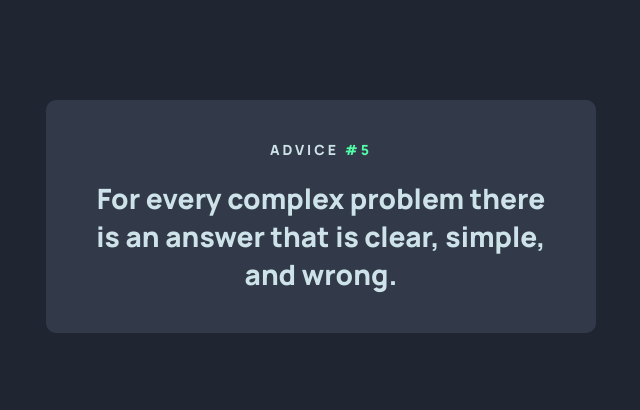
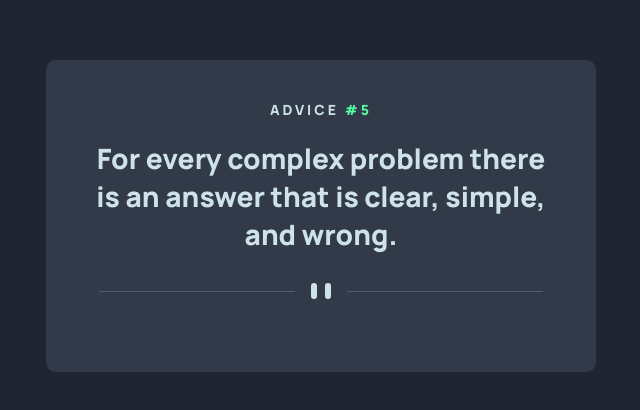
Before and after one commit to naveen-p08/advice-generator, a React (Vite) app: page / in a window 1280 px wide. Shown: the part 184-594 px from the top of the page, without its empty margins (319-959 px from the left). Built offline with nearby package versions, Linux system fonts and the light colour scheme.

Commit message:
added divider element

```diff
--- a/src/App.jsx
+++ b/src/App.jsx
@@ -10,6 +10,18 @@ function App() {
         </p>
         <p className={"advice-text"}>{advice}</p>
       </div>
+      <div className={"partition"}>
+        <picture aria-hidden={true}>
+          <source
+            media="(min-width: 45em)"
+            srcSet="./images/pattern-divider-desktop.svg"
+          />
+          <img
+            src="./images/pattern-divider-mobile.svg"
+            alt="divider pattern"
+          />
+        </picture>
+      </div>
     </>
   );
 }
--- a/src/index.css
+++ b/src/index.css
@@ -11,6 +11,11 @@
 
 html {
   font-size: 62.5%;
+}
+
+picture,
+img {
+  max-width: 100%;
 }
 
 :root {
@@ -73,3 +78,9 @@ body {
 .advice-text {
   font-size: var(--fs-400);
 }
+
+.partition {
+  display: flex;
+  justify-content: center;
+  margin-block: 3rem;
+}
```
